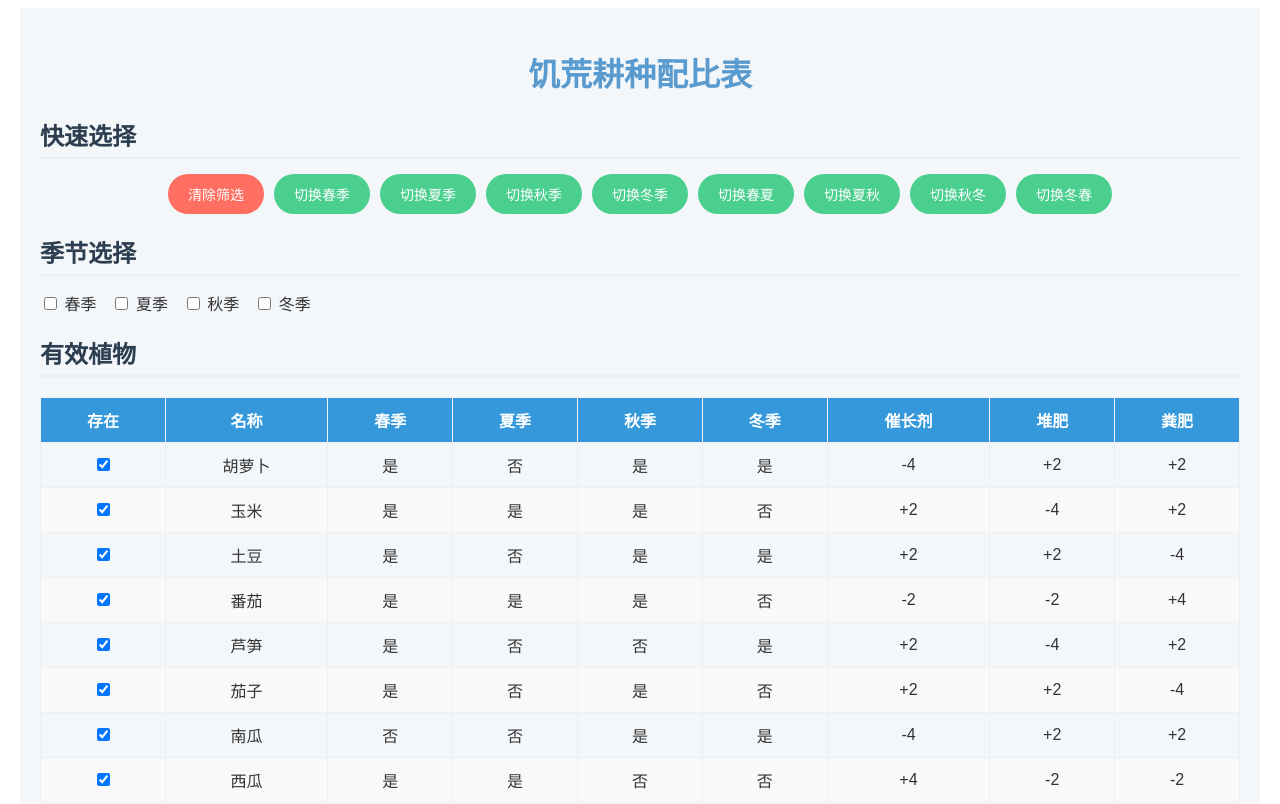
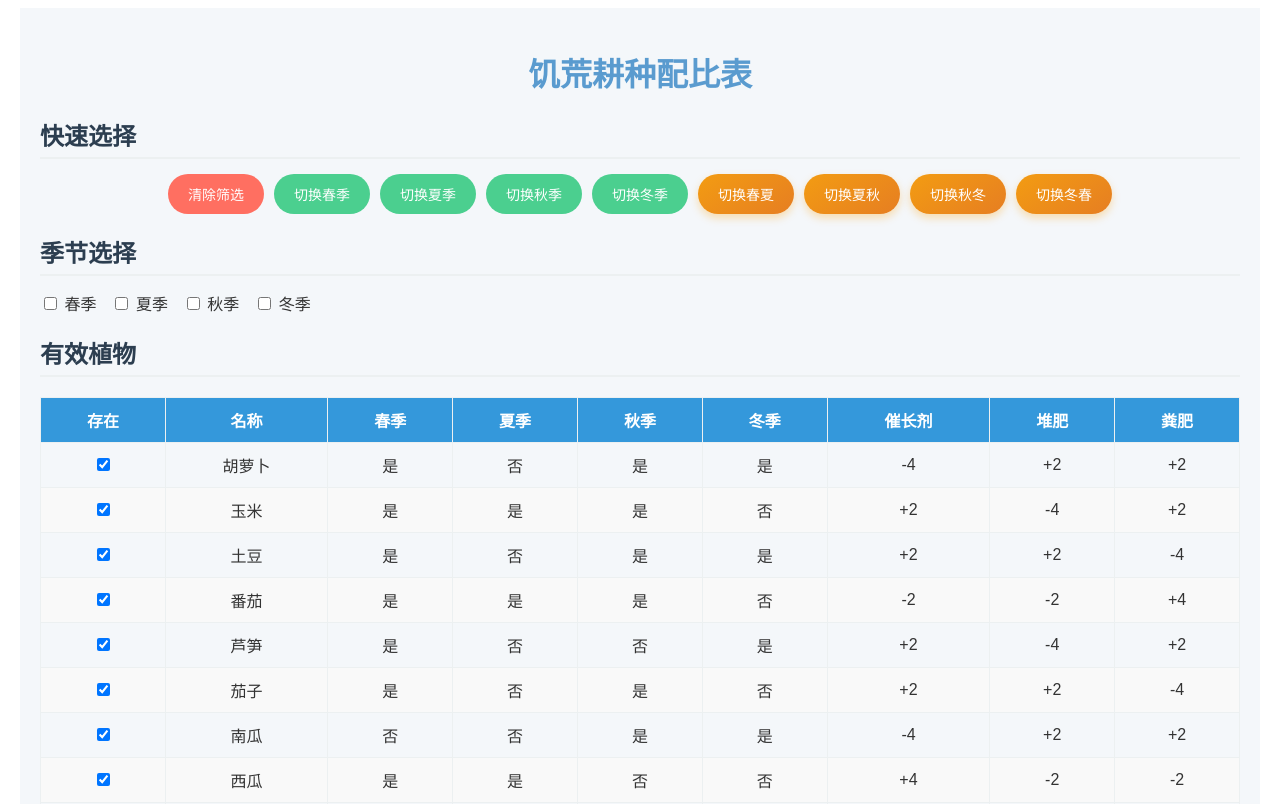
Before and after one commit to hzhangxyz/dst-farming, a Vue app: page / in a window 1280 px wide. Shown: the top 804 px of the page. Built offline with nearby package versions, Linux system fonts and the light colour scheme; the HTML template or start-up script is replaced by a standard one.

Commit message:
Add two season style.

```diff
--- a/src/App.vue
+++ b/src/App.vue
@@ -134,10 +134,18 @@ const existence = reactive(
       <button @click="easySelect(false, false, false, true)" class="btn btn-season">
         切换冬季
       </button>
-      <button @click="easySelect(true, true, false, false)" class="btn btn-season">切换春夏</button>
-      <button @click="easySelect(false, true, true, false)" class="btn btn-season">切换夏秋</button>
-      <button @click="easySelect(false, false, true, true)" class="btn btn-season">切换秋冬</button>
-      <button @click="easySelect(true, false, false, true)" class="btn btn-season">切换冬春</button>
+      <button @click="easySelect(true, true, false, false)" class="btn btn-two-season">
+        切换春夏
+      </button>
+      <button @click="easySelect(false, true, true, false)" class="btn btn-two-season">
+        切换夏秋
+      </button>
+      <button @click="easySelect(false, false, true, true)" class="btn btn-two-season">
+        切换秋冬
+      </button>
+      <button @click="easySelect(true, false, false, true)" class="btn btn-two-season">
+        切换冬春
+      </button>
     </div>
 
     <h2>季节选择</h2>
@@ -240,6 +248,11 @@ h2 {
   background: #4bcf8f;
 }
 
+.btn-two-season {
+  background: linear-gradient(145deg, #f39c12, #e67e22); /* 金黄色渐变 */
+  box-shadow: 0 4px 8px rgba(255, 159, 0, 0.3); /* 光晕效果 */
+}
+
 /* 复选框样式 */
 .checkbox-group {
   display: flex;
```
